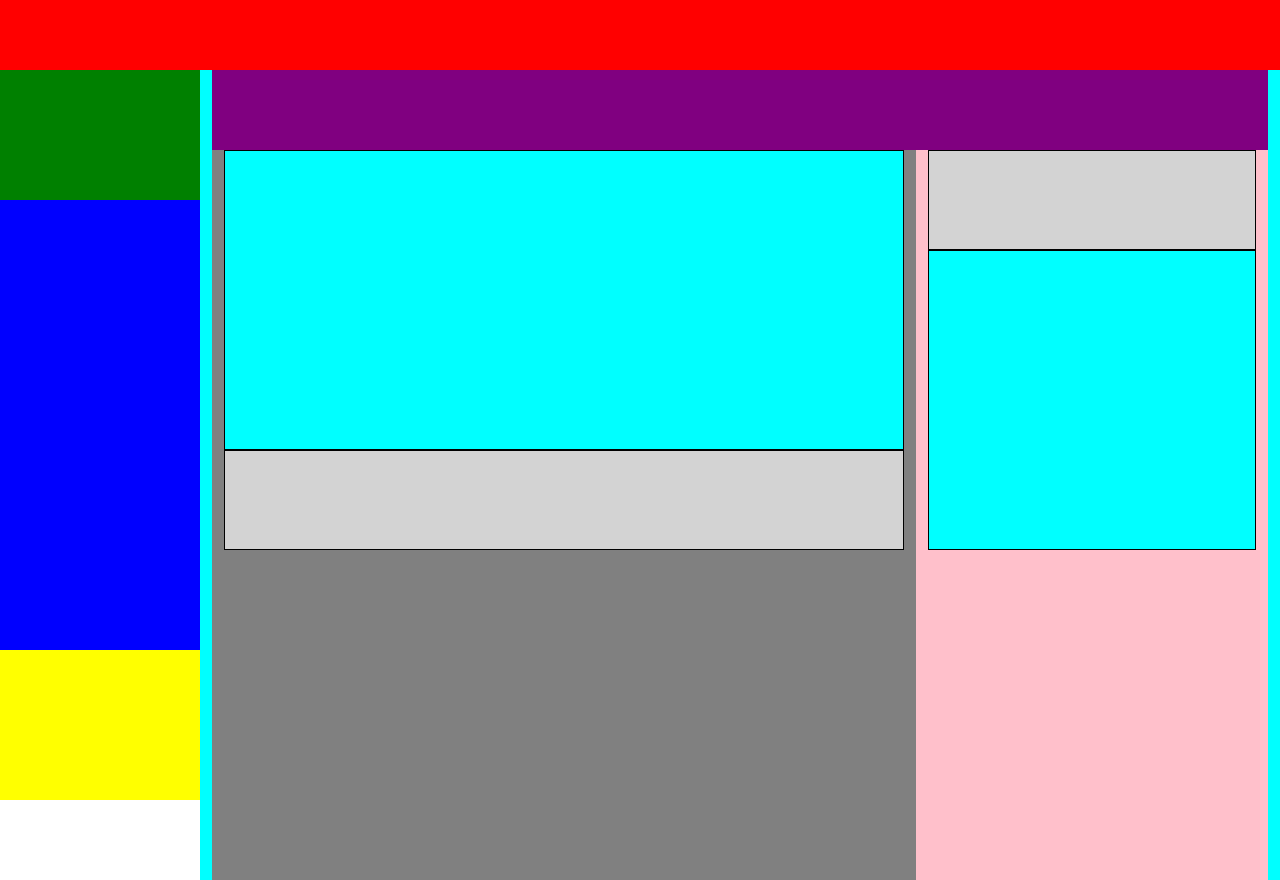
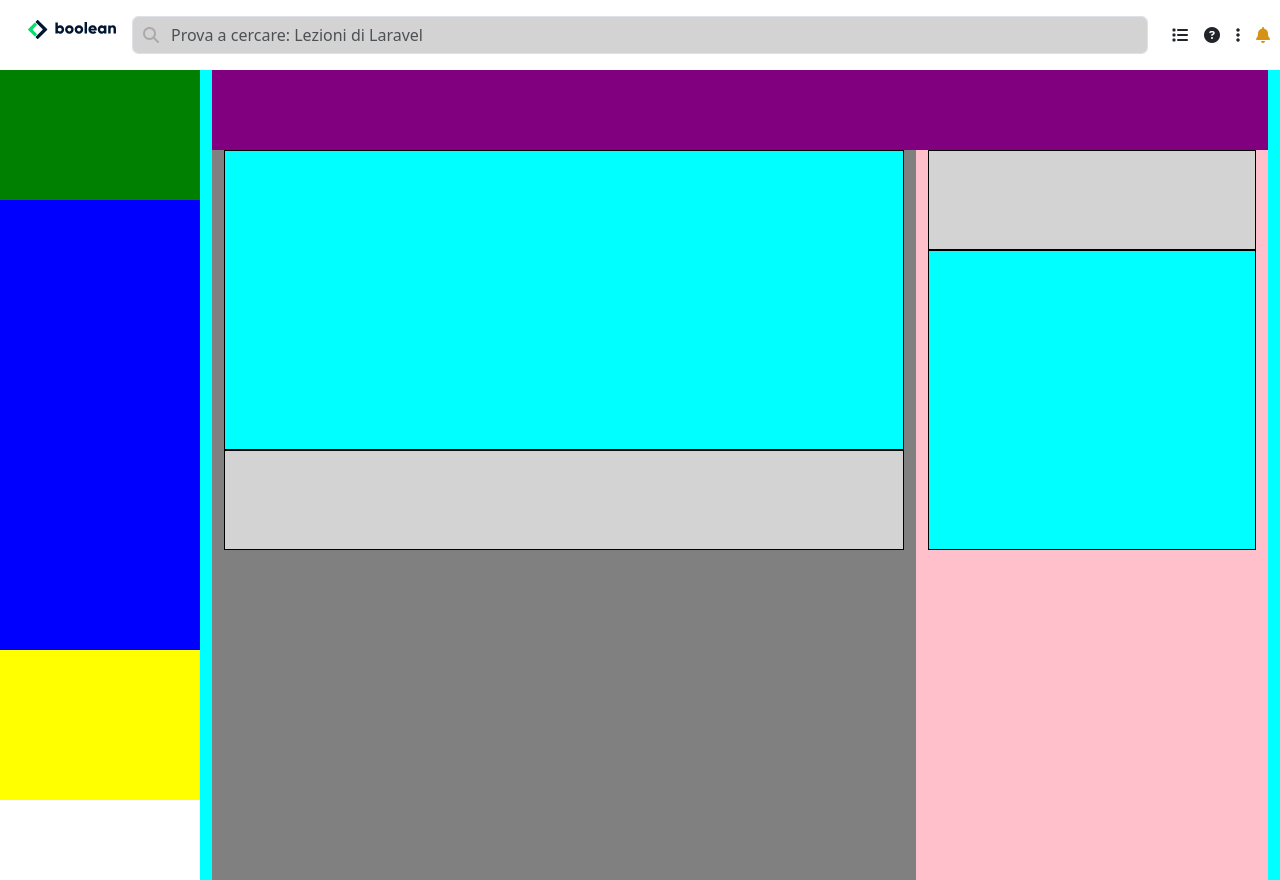
Before and after one commit to SimoneVilardo/html-css-bootstrap-dashboard, a plain HTML site: page index.html in a window 1280 px wide. Drawn offline with nearby package versions, Linux system fonts and the light colour scheme.

Commit message:
[ADD] [STYLE] FINE HEADER

```diff
--- a/css/style.css
+++ b/css/style.css
@@ -4,11 +4,17 @@
     box-sizing: border-box;
 }
 
+
 .red{
-    background-color: red;
-    height: 70px;
+    background-color: #fff;
+    width: 100%;
     position: fixed;
     z-index: 100;
+    height: 70px;
+}
+
+#dimension-logo{
+    width: 110%;
 }
 
 .col200{
@@ -68,3 +74,24 @@
     background-color: lightgray;
     height: 100px;
 }
+
+
+.back-input{
+    background-color: lightgray;
+}
+
+.has-search .form-control {
+    padding-left: 2.375rem;
+}
+
+.has-search .form-control-feedback {
+    position: absolute;
+    z-index: 2;
+    display: block;
+    width: 2.375rem;
+    height: 2.375rem;
+    line-height: 2.375rem;
+    text-align: center;
+    pointer-events: none;
+    color: #aaa;
+}
--- a/index.html
+++ b/index.html
@@ -13,9 +13,23 @@
     <!-- INIZIO HEADER -->
     <header>
         <div class="container-fluid">
-            <div class="row">
-                <div class="col-12 red">
-
+            <div class="row p-3 justify-content-between red">
+                <div class="col-1">
+                    <img id="dimension-logo" src="./img/logo.svg" alt="logo">
+                </div>
+                <div class="col-10">
+                    <div class="content">
+                        <div class="form-group has-search">
+                            <span class="fa fa-search form-control-feedback"></span>
+                            <input type="text" class="form-control back-input" placeholder="Prova a cercare: Lezioni di Laravel">
+                          </div>
+                    </div>
+                </div>
+                <div class="col-1 d-flex align-items-center gap-3">
+                    <i class="fa-solid fa-list"></i>
+                    <i class="fa-solid fa-circle-question"></i>
+                    <i class="fa-solid fa-ellipsis-vertical"></i>
+                    <i class="fa-solid fa-bell " style="color: #d69212;"></i>
                 </div>
             </div>
         </div>
@@ -50,16 +64,24 @@
                             <div class="col-12 col-md-8 grey">
                                 <div class="container-fluid">
                                     <div class="row flex-column">
-                                        <div class="col-12 acqua"></div>
-                                        <div class="col-12 lightgrey"></div>
+                                        <div class="col-12 acqua">
+
+                                        </div>
+                                        <div class="col-12 lightgrey">
+
+                                        </div>
                                     </div>
                                 </div>
                             </div>
                             <div class="col-12 col-md-4 pink">
                                 <div class="container-fluid">
                                     <div class="row flex-column">
-                                        <div class="col-12 lightgrey"></div>
-                                        <div class="col-12 acqua"></div>
+                                        <div class="col-12 lightgrey">
+
+                                        </div>
+                                        <div class="col-12 acqua">
+
+                                        </div>
                                     </div>
                                 </div>
                             </div>
```
